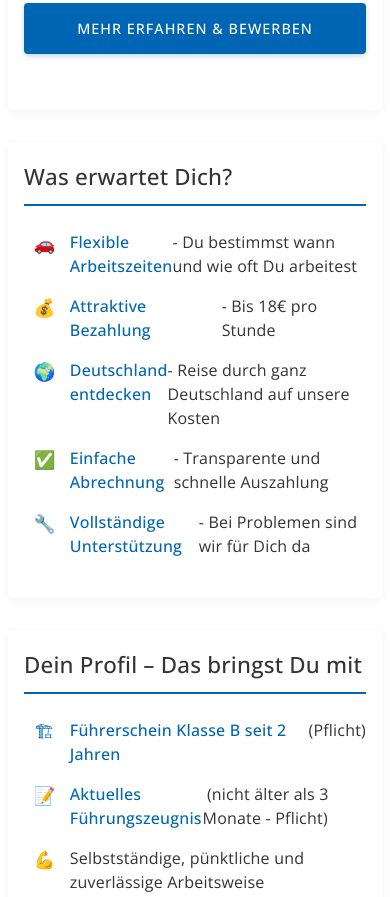
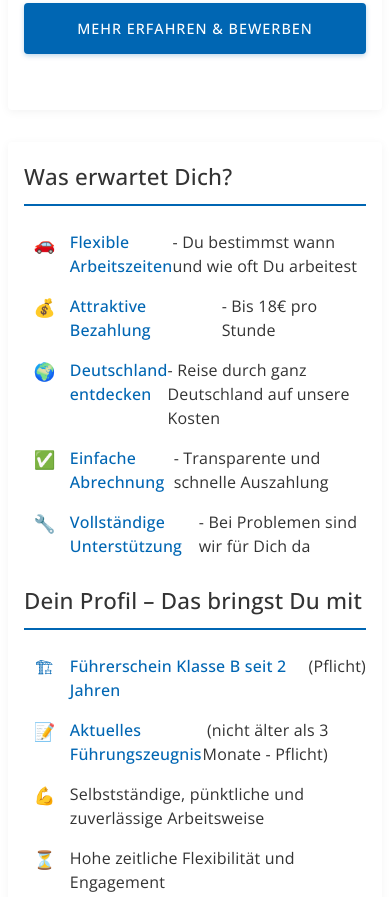
Before and after one commit to freapsy/Test, a plain HTML site: page index.html in a window 390 px wide. Shown: the part 975-1872 px from the top of the page. Drawn offline with nearby package versions, Linux system fonts and the light colour scheme; no server answers.

Commit message:
Mobile Layout verbessert: Zweispaltige Struktur für 'Was erwartet dich' und 'Dein Profil' Abschnitte

```diff
--- a/index.html
+++ b/index.html
@@ -138,6 +138,8 @@
     </div>
 
     <div class="section">
+      <div class="two-column-layout">
+        <div class="column">
           <h2>Was erwartet Dich?</h2>
           <ul>
             <li><span class="icon">&#128663;</span> <strong class="highlight">Flexible Arbeitszeiten</strong> - Du bestimmst wann und wie oft Du arbeitest</li>
@@ -148,7 +150,7 @@
           </ul>
         </div>
 
-    <div class="section">
+        <div class="column">
           <h2>Dein Profil – Das bringst Du mit</h2>
           <ul>
             <li><span class="icon">&#127959;</span> <strong class="highlight">Führerschein Klasse B seit 2 Jahren</strong>&nbsp;(Pflicht)</li>
@@ -157,6 +159,8 @@
             <li><span class="icon">&#9203;</span> Hohe zeitliche Flexibilität und Engagement</li>
             <li><span class="icon">&#127979;</span> 49€-Ticket (Deutschlandticket) ist von Vorteil</li>
           </ul>
+        </div>
+      </div>
     </div>
 
     <div class="section">
--- a/style.css
+++ b/style.css
@@ -204,6 +204,27 @@ h2, h3, h4, h5, h6 {
   box-shadow: 0 8px 20px rgba(212, 175, 55, 0.35);
 }
 
+/* Two Column Layout */
+.two-column-layout {
+  display: flex;
+  gap: 2rem;
+  align-items: flex-start;
+}
+
+.two-column-layout .column {
+  flex: 1;
+}
+
+.two-column-layout .column h2 {
+  margin-bottom: 1.5rem;
+  font-size: 1.8rem;
+}
+
+.two-column-layout .column ul {
+  margin: 0;
+  padding: 0;
+}
+
 /* Responsive */
 @media (max-width: 768px) {
   body { padding: 1rem; }
@@ -231,6 +252,17 @@ h2, h3, h4, h5, h6 {
     font-size: 1.1rem;
     margin-right: 0;
     margin-bottom: 0.3rem;
+  }
+
+  /* Mobile: Stack columns vertically */
+  .two-column-layout {
+    flex-direction: column;
+    gap: 2rem;
+  }
+
+  .two-column-layout .column h2 {
+    font-size: 1.6rem;
+    margin-bottom: 1rem;
   }
 }
 
--- a/transport-style.css
+++ b/transport-style.css
@@ -830,6 +830,7 @@ h3 {
 
   .hero > h1 {
     font-size: 2rem;
+    color: var(--text-dark) !important;
   }
 
   .section:not(.hero):not(.hero-small) > h1 {
@@ -921,6 +922,7 @@ h3 {
 
   .hero > h1 {
     font-size: 1.8rem;
+    color: var(--text-dark) !important;
   }
 
   .section:not(.hero):not(.hero-small) > h1 {
```
Lines whose indentation alone changed are shown as unchanged.
